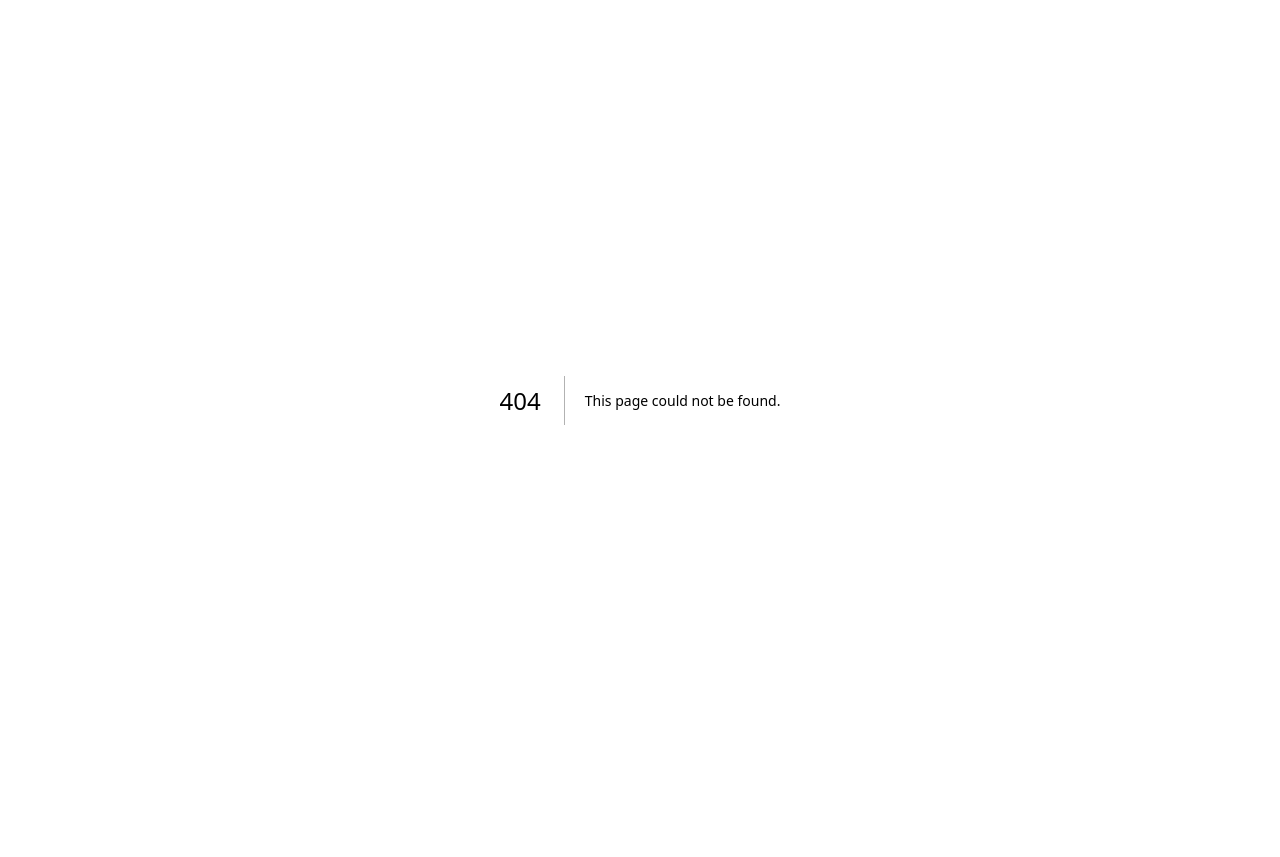
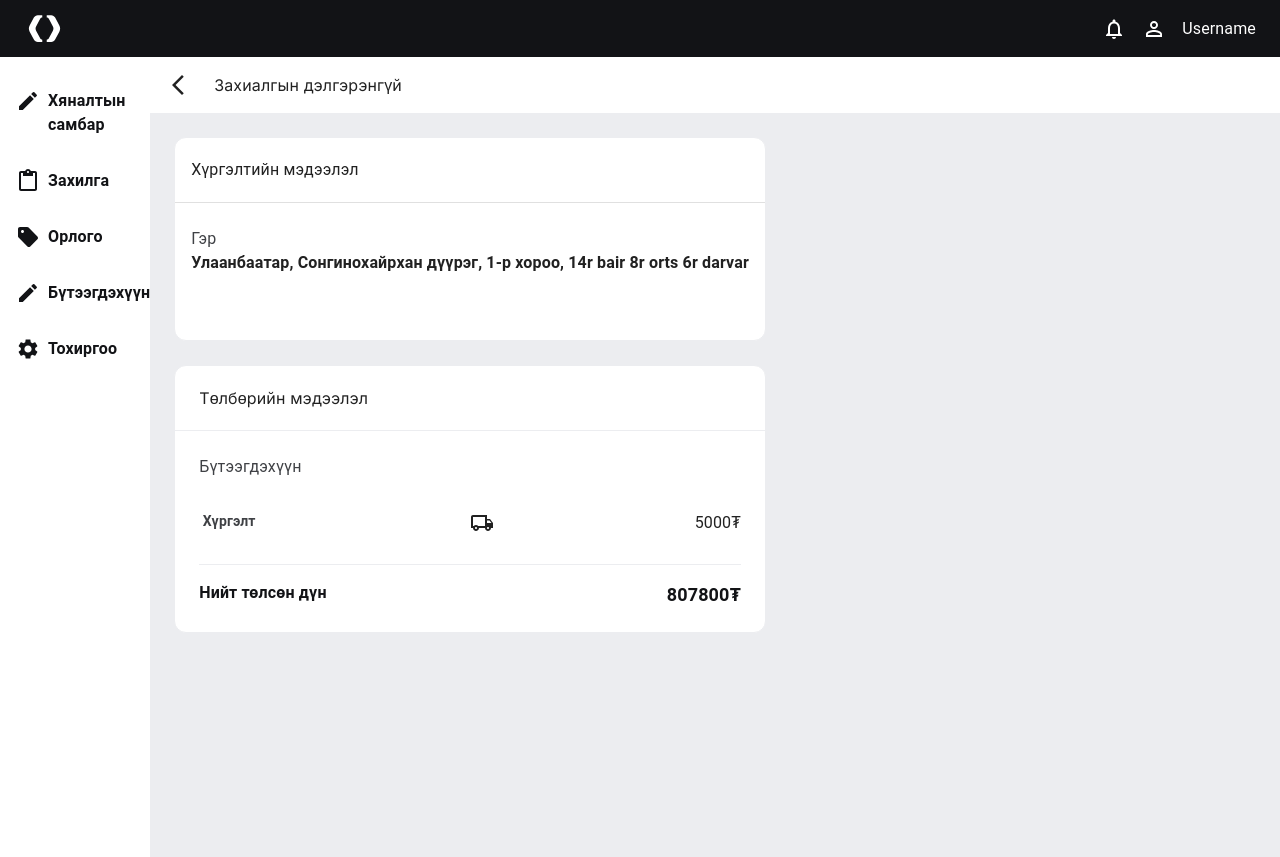
Before and after one commit to Leap1b-23-24/Team-1, a Next.js app in the folder front/: page /dashboard/orderPage/orderDetailPage in a window 1280 px wide. Before the commit this address had no page. Before the commit the page ends 800 px from the top, so only its background shows below. Built offline with nearby package versions, Linux system fonts and the light colour scheme.

Commit message:
not ready merge

```diff
--- /dev/null
+++ b/front/src/app/dashboard/orderPage/orderDetailPage/page.tsx
@@ -0,0 +1,30 @@
+import { PaymentInformation } from "@/components/ProductComponents";
+import DeliveryInformation from "@/components/ProductComponents/DeliveryInformation";
+import { ArrowBackIosNewOutlined } from "@mui/icons-material";
+import { Stack } from "@mui/material";
+
+export default function OrderDetailPage() {
+  return (
+    <Stack width="100%" bgcolor="#ECEDF0">
+      <Stack
+        width="100%"
+        padding={2}
+        direction="row"
+        gap={3}
+        fontSize="16px"
+        fontWeight={400}
+        alignItems="center"
+        bgcolor="white"
+      >
+        <ArrowBackIosNewOutlined />
+        {"Захиалгын дэлгэрэнгүй"}
+      </Stack>
+      <Stack direction="row" padding={3} gap={3} width="100%">
+        <Stack gap={3}>
+          <DeliveryInformation />
+          <PaymentInformation />
+        </Stack>
+      </Stack>
+    </Stack>
+  );
+}
--- a/front/src/app/dashboard/orderPage/page.tsx
+++ b/front/src/app/dashboard/orderPage/page.tsx
@@ -1,3 +1,53 @@
+"use client";
+
+import {
+  IncomeHeaderButton,
+  PaymentInformation,
+  buttonNames,
+} from "@/components/ProductComponents";
+import DeliveryInformation from "@/components/ProductComponents/DeliveryInformation";
+import BasicTable from "@/components/ProductComponents/OrderTable";
+import { ArrowBackIosNewOutlined } from "@mui/icons-material";
+import { Stack } from "@mui/material";
+import { usePathname } from "next/navigation";
+
+const mapBarMenu = [
+  "Бүгд",
+  "Шинэ захиалага",
+  "Бэлтгэгдэж байна",
+  "Хүргэлтэнд гарсан",
+  "Хүргэгдсэн",
+  "Цуцлагдсан",
+];
+
 export default function OrderPage() {
-  return <></>;
+  const pathName = usePathname();
+  return (
+    <Stack width="100%" bgcolor="#ECEDF0">
+      <Stack width="100%" direction="row" borderBottom={"1px solid #D6D8DB"}>
+        {mapBarMenu.map((word, index) => {
+          return (
+            <Stack
+              key={index}
+              padding={2}
+              borderBottom={pathName == word ? "solid 1px black" : ""}
+              color={pathName == word ? "#121316" : "#3F4145"}
+            >
+              {word}
+            </Stack>
+          );
+        })}
+      </Stack>
+      <Stack p={"34px 24px"} gap={3}>
+        {/* <Stack>
+          {buttonNames.map((item)=>{
+            return (
+                <IncomeHeaderButton/>
+            )
+          })}
+        </Stack> */}
+        <BasicTable />
+      </Stack>
+    </Stack>
+  );
 }
--- a/front/src/app/dashboard/page.tsx
+++ b/front/src/app/dashboard/page.tsx
@@ -1,3 +1,10 @@
+import { Stack } from "@mui/material";
+
 export default function Dashboard() {
-  return <></>;
+  return (
+    <Stack bgcolor="#ECEDF0" padding={"24px 34px"} gap={3}>
+      <Stack gap={3} direction="row"></Stack>
+      <Stack></Stack>
+    </Stack>
+  );
 }
--- a/front/src/components/ProductComponents/DeliveryInformation.tsx
+++ b/front/src/components/ProductComponents/DeliveryInformation.tsx
@@ -7,7 +7,7 @@ export default function DeliveryInformation() {
       width={"100%"}
       borderRadius={"12px"}
       border="solid, 1px, #ECEDF0"
-      bgcolor={"fffff"}
+      bgcolor={"white"}
     >
       <Stack height={"64px"} justifyContent={"center"} px={2}>
         <Typography fontWeight={400} fontSize={"16px"}>
--- a/front/src/components/ProductComponents/IncomeHeader.tsx
+++ b/front/src/components/ProductComponents/IncomeHeader.tsx
@@ -15,7 +15,7 @@ type IncomeHeaderButtonType = {
   getColor?: string;
 };
 
-const buttonNames = [
+export const buttonNames = [
   { label: "Өнөөдөр" },
   { label: "7 хоног" },
   {
--- a/front/src/components/ProductComponents/OrderTable.tsx
+++ b/front/src/components/ProductComponents/OrderTable.tsx
@@ -9,9 +9,9 @@ import TableHead from "@mui/material/TableHead";
 import TableRow from "@mui/material/TableRow";
 import Paper from "@mui/material/Paper";
 import { Stack, Typography } from "@mui/material";
+import { useRouter } from "next/navigation";
 
 function createData(
-  //   name: string,
   OrderId: string,
   customer: string,
   addedDate: string,
@@ -42,8 +42,9 @@ const rows = [
 ];
 
 export default function BasicTable() {
+  const router = useRouter();
   return (
-    <TableContainer component={Paper}>
+    <TableContainer component={Paper} sx={{ borderRadius: "12px" }}>
       <Table sx={{ width: "100%" }} aria-label="simple table">
         <TableHead>
           <Stack p={2}>
@@ -88,12 +89,18 @@ export default function BasicTable() {
                   {row.status}
                 </Stack>
               </TableCell>
-              <TableCell>&#62;</TableCell>
+              <TableCell
+                onClick={() =>
+                  router.push("/dashboard/orderPage/orderDetailPage")
+                }
+                sx={{ cursor: "pointer" }}
+              >
+                &#62;
+              </TableCell>
             </TableRow>
           ))}
         </TableBody>
       </Table>
-      //fjdshjfhdsj
     </TableContainer>
   );
 }
--- a/front/src/components/ProductComponents/PaymentInformation.tsx
+++ b/front/src/components/ProductComponents/PaymentInformation.tsx
@@ -8,7 +8,12 @@ export const PaymentInformation = () => {
   const [totalPrice, setTotalPrice] = useState(807800);
   const [chosenClothes, setChosenClothes] = useState<[]>([]);
   return (
-    <Stack borderRadius="12px" border="solid 1px #ECEDF0" width="100%">
+    <Stack
+      borderRadius="12px"
+      border="solid 1px #ECEDF0"
+      width="100%"
+      bgcolor="white"
+    >
       <Stack
         borderBottom="1px solid #ECEDF0"
         px={3}
--- a/front/src/components/ProductComponents/index.ts
+++ b/front/src/components/ProductComponents/index.ts
@@ -11,4 +11,4 @@ export * from "./ProductCard";
 export * from "./DeliveryInformation";
 export * from "./PaymentInformation";
 export * from "./income";
-export * from "./DashboardInfo";
+export * from "./OrderTable";
```
